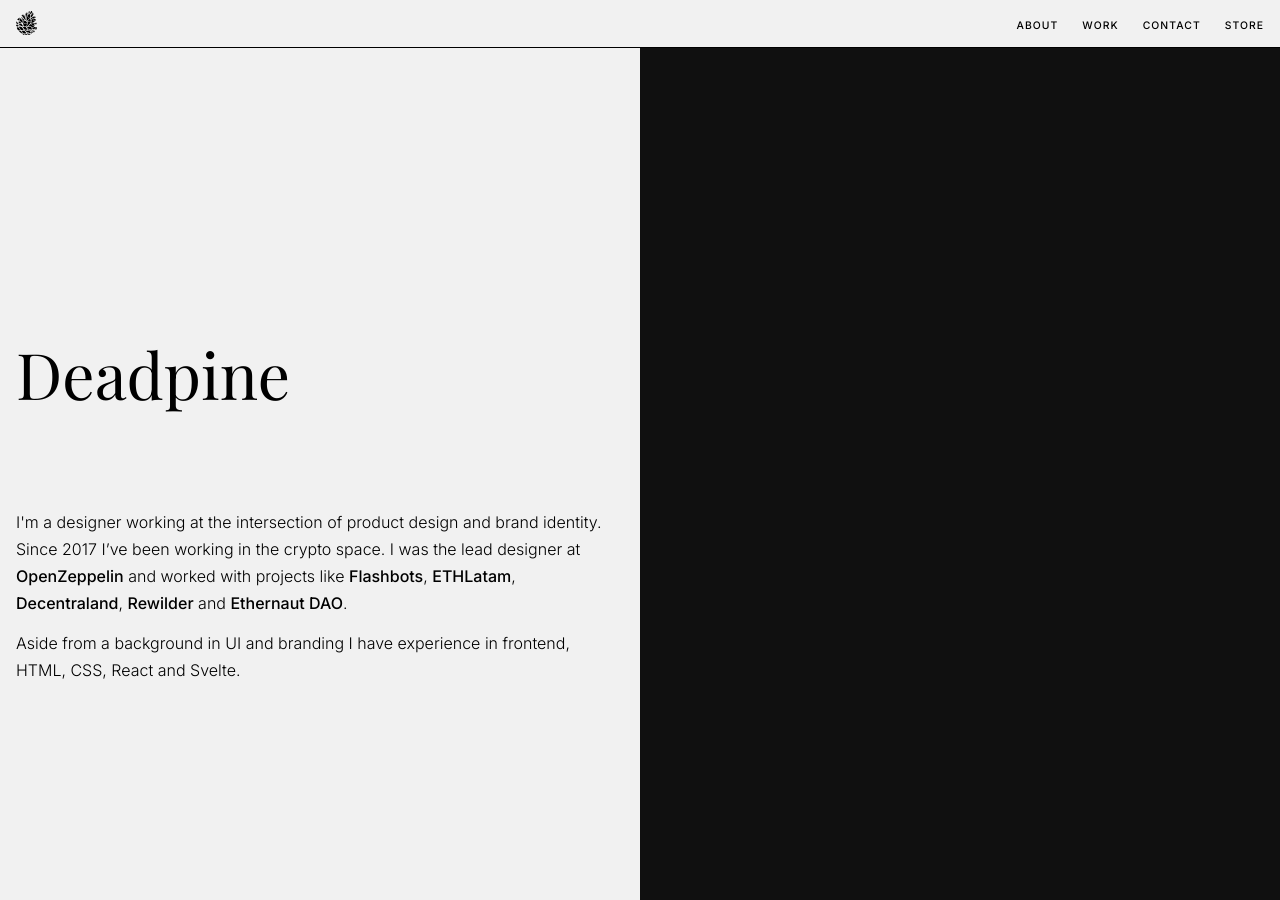
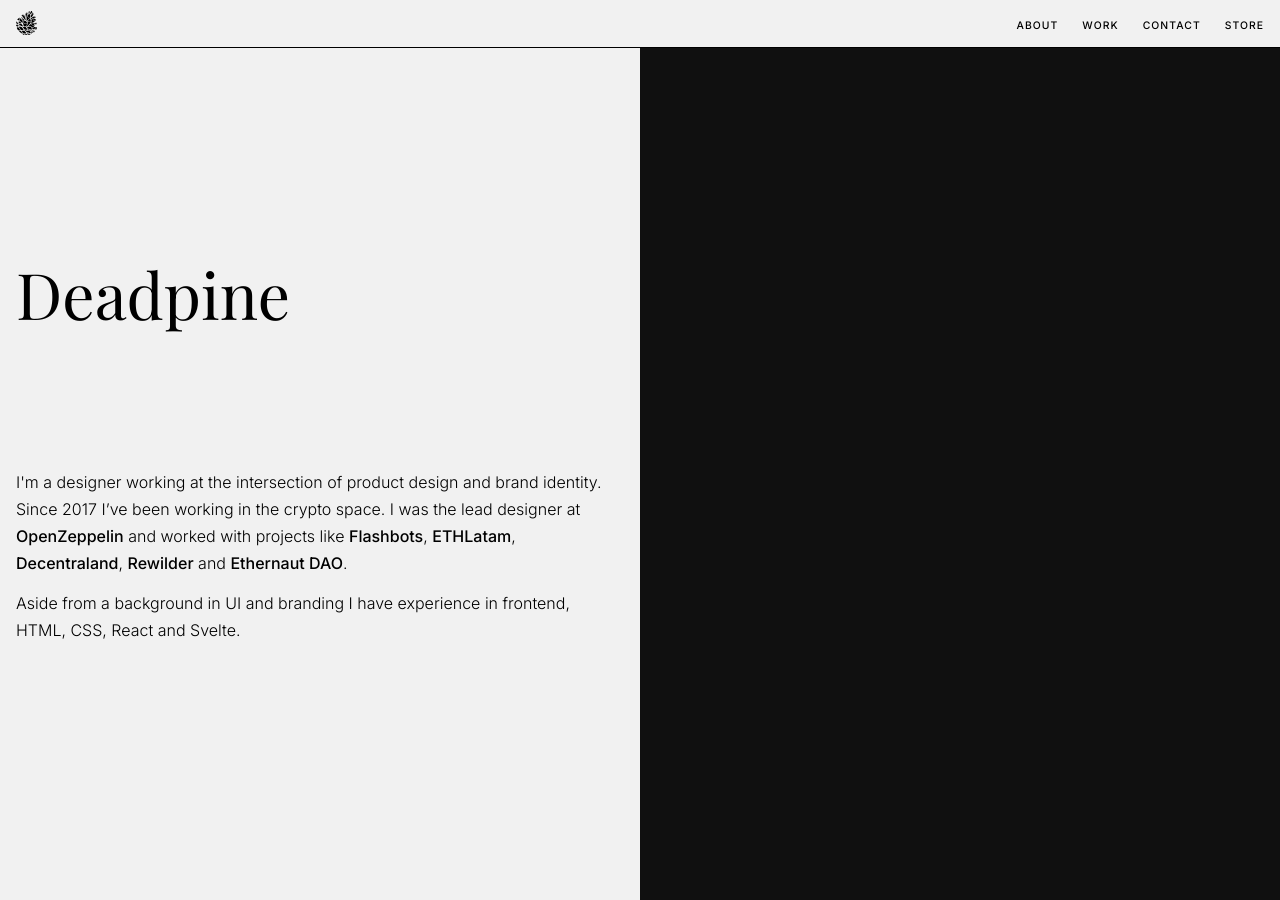
Before and after one commit to deadpine/deadpine.xyz, a Jekyll site: the page built from index.md, in a window 1280 px wide and 900 px high. Built offline with Jekyll 4.4.1, drawn with Linux system fonts in a browser that asks for light colours; some web fonts are replaced.

Commit message:
update sizes and paddings

```diff
--- a/css/style.css
+++ b/css/style.css
@@ -18,17 +18,18 @@
 h1, h2, h3, h4 {
   font-family: 'Playfair Display', serif;
   font-weight: 400;
-  padding: 0 1rem;
-  margin: 5rem 0;
+  padding: 0;
+  margin: 0;
+  margin-bottom: 7.5rem;
 }
 
-h1 {  font-size: 4rem; }
-h2 {  font-size: 3rem; }
+h1 { font-size: 4rem; }
+h2 { font-size: 3rem; }
 
 p {
   font-size: .9rem;
   margin: 0;
-  padding: 0 1rem;
+  padding: 0;
   max-width: 50%;
 }
 
@@ -44,7 +45,14 @@
 ::-moz-selection { background: #FFCCFF; }
 ::selection { background: #FFCCFF; }
 
-section { padding: 10rem 0 16rem; }
+section {
+  padding: 7.5rem 1rem;
+  min-height: calc(100vh - 3rem);
+}
+section#work {
+  padding: 7.5rem 0;
+  min-height: none;
+}
 
 .uppercase {
   text-transform: uppercase;
@@ -153,9 +161,33 @@
 footer {
   width: 50%;
   display: flex;
+  justify-content: space-between;
+
+  padding: .5rem;
+}
+
+/* Contact */
+.contact {
+  display: flex;
+  flex-direction: column;
   justify-content: center;
-  flex-wrap: wrap;
-  padding: .5rem;
+}
+.contact .social {
+  display: flex;
+}
+.contact .social a {
+  margin-right: -1.25rem;
+}
+.contact a:hover { z-index: 10;}
+.contact a path {  fill: none; }
+.contact a.github:hover path { fill: #24292F; }
+.contact a.twitter:hover path { fill: #489BE9; }
+.contact a.goodreads:hover path { fill: #DBD6BD; }
+.contact a.dribbble:hover path { fill: #E74D89; }
+
+/* footer */
+footer p {
+  font-size: .7rem;
 }
 
 @media only screen and (max-device-width: 736px) {
```
